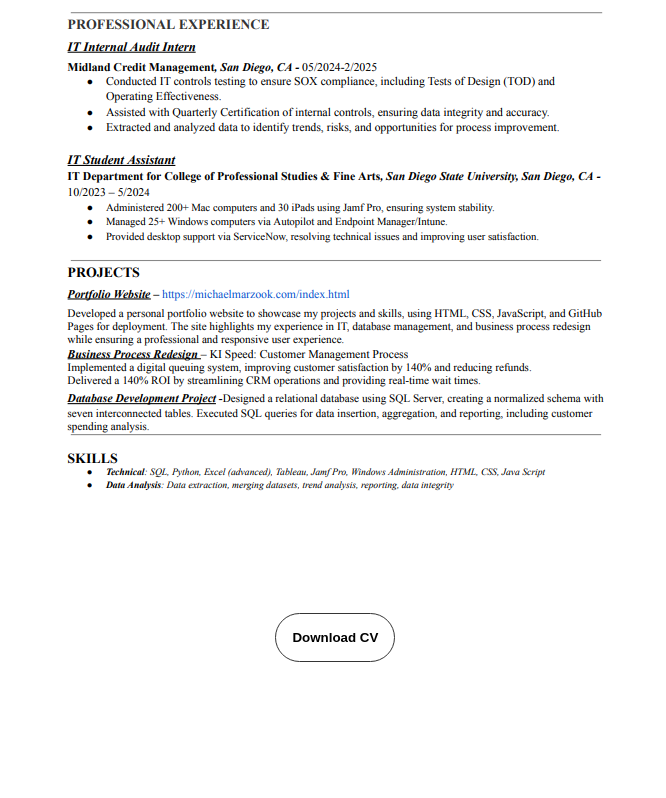
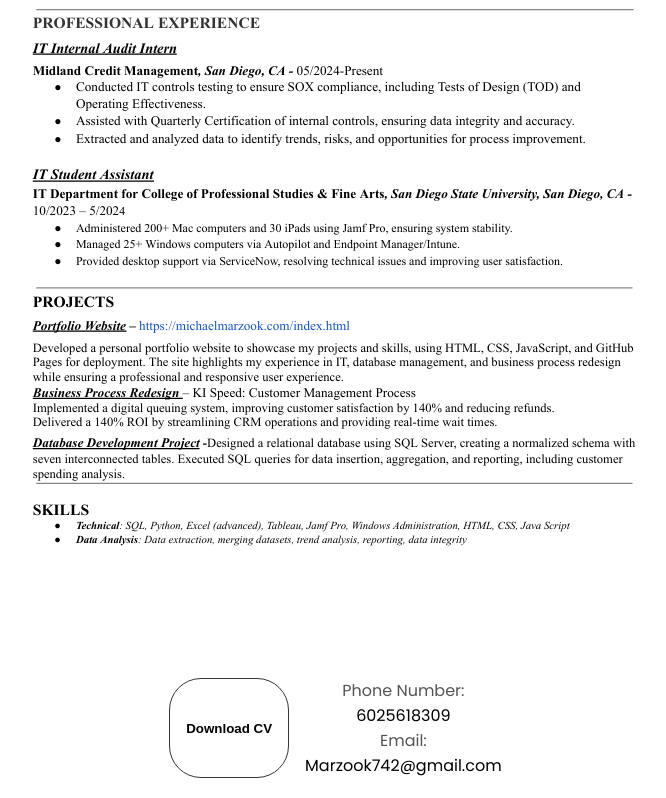
Before and after one commit to marzook742/M, a plain HTML site: page Resume.html in a window 1280 px wide. Shown: the part 603-1401 px from the top of the page, without its empty margins (315-981 px from the left). Before the commit the page ends 1285 px from the top, so only its background shows below. Drawn offline with Linux system fonts and the light colour scheme.

Commit message:
Update Resume.html

```diff
--- a/Resume.html
+++ b/Resume.html
@@ -3,7 +3,7 @@
     <head>
         <meta charset="UTF-8">
         <meta name="viewport" content="width=device-width, initial-scale=1.0">
-        <title>Michael Marzook | Resume</title>
+        <title>Michael Marzook Projects</title>
         <link rel="stylesheet" href="style.css">
         <link rel="stylesheet" href="mediaqueries.css">
     </head>
@@ -27,13 +27,21 @@
                     <span></span>
                     <span></span>
                 </div>
-                <div class = "menu-links">
-                    <li><a href= "index.html" onclick="toggleMenu()">About </a></li>
-                    <li><a href= "Project.Html" onclick="toggleMenu()">Projects</a></li>
-                    <li><a href= "MyGoals.html" onclick="toggleMenu()">Goals</a></li>
-                    <li><a href= "Resume.html" onclick="toggleMenu()">Resume</a></li>
+                <div class="menu-links">
+                    <ul>
+                        <li><a href="index.html" onclick="toggleMenu()">About</a></li>
+                        <li><a href="Project.Html" onclick="toggleMenu()">Projects</a></li>
+                        <li><a href="MyGoals.html" onclick="toggleMenu()">Goals</a></li>
+                        <li><a href="Resume.html" onclick="toggleMenu()">Resume</a></li>
+                    </ul>
                 </div>
+
             </div>
+
+        </nav>
+        <script src="script.js"></script>
+
+    <body>
 
         </nav>
 
@@ -45,12 +53,27 @@
 
                 <div class="details-container4">
                     <div class="article-container">
-                        <img src="./assets/Screenshot resume.png" alt="Resume"
+                        <img src="./assets/Screenshot 2025-03-22 224337.png" alt="Resume"
                         class="resume-img" />
                     </div>
+
+
                     <div class = "btn-container">
                         <button
                         class="btn btn-color-2"
-                        onclick="window.open('./assets/Michael Marzook resume 3_2025 (1).pdf')">
+                        onclick="window.open('./assets/assets/MICHAEL MARZOOK RESUME 4_2025.pdf')">
                         Download CV
-                        </button>
+                        </button>    <div class="Contacts">
+                        <p>
+                            Phone Number:
+                        </p>
+                        <p>
+                            <a href="tel:+16025618309">6025618309</a>
+                        </p>
+                        <p>
+                            Email:
+                        </p>
+                        <p>
+                            <a href="mailto:Marzook742@gmail.com">Marzook742@gmail.com</a>
+                        </p>
+                    </div>
```
